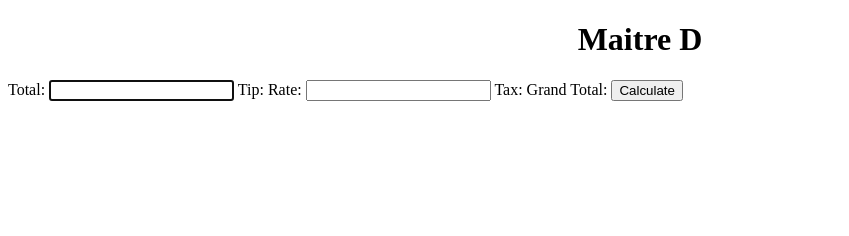
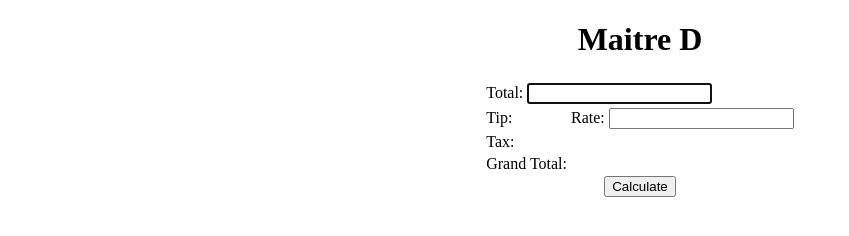
Before and after one commit to kdibben/Module-2-Practice-App, a plain HTML site: page billCalculator.html in a window 1280 px wide. Shown: the whole page, without its empty margins (0-849 px from the left). Drawn offline with Linux system fonts and the light colour scheme.

Commit message:
Finished formatting

```diff
--- a/billCalculator.html
+++ b/billCalculator.html
@@ -15,19 +15,39 @@
     <main>
         <article>
             <section class="tip-calculator">
+                <table>
+                    <tbody>
+                        <tr>
+                            <td colspan="2">
                                 <label for="total">Total: </label>
                                 <input id="total" type="text" class="form-control" required autofocus>
-
+                            </td>
+                        </tr>
+                        <tr>
+                            <td>
                                 <label for="tip-label">Tip: </label>
-
+                            </td>
+                            <td>
                                 <label for="rate">Rate: </label>
                                 <input id="rate" type="text" class="form-control" required>
+                            </td>
+                        </tr>
+                        <tr>
+                            <td>
+                                <label for="tax">Tax: </label>
+                            </td>
+                        </tr>
+                        <tr>
+                            <td>
+                                <label for="grand-total">Grand Total: </label>
+                            </td>
+                        </tr>
+                    </tbody>
+                </table>
 
-                <label for="tax">Tax: </label>
-
-                <label for="grand-total">Grand Total: </label>
-
+                <div class="button">
                     <button id="calculateTotal" type="submit">Calculate</button>
+                </div>
             </section>
         </article>
     </main>
--- a/css/style.css
+++ b/css/style.css
@@ -1,3 +1,12 @@
 header{
     text-align: center;
 }
+
+table{
+    margin-left: auto;
+    margin-right: auto;
+}
+
+.button{
+    text-align: center;
+}
```
Also changed, not shown: calculator.js (deleted), style.css (deleted). Lines whose indentation alone changed are shown as unchanged.
